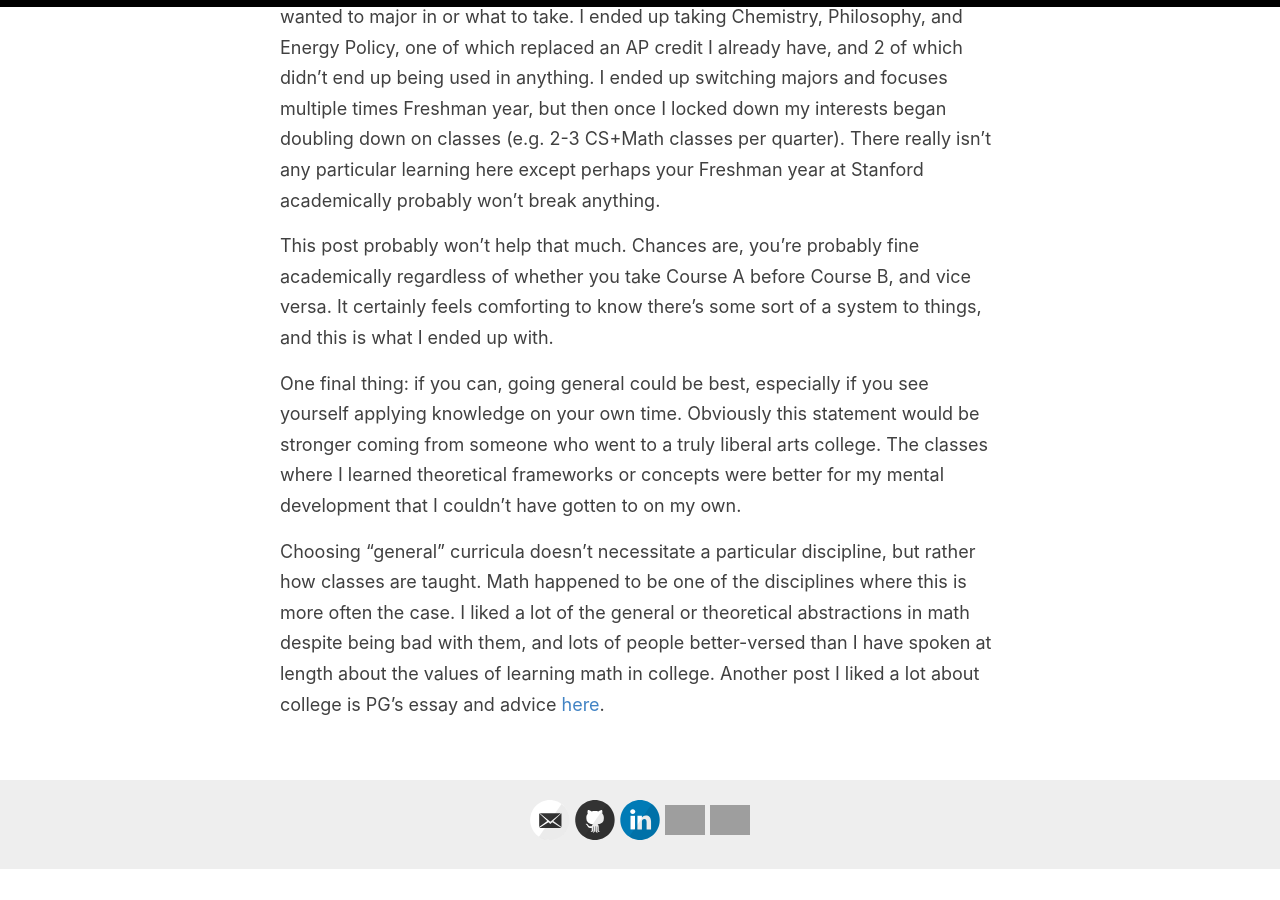
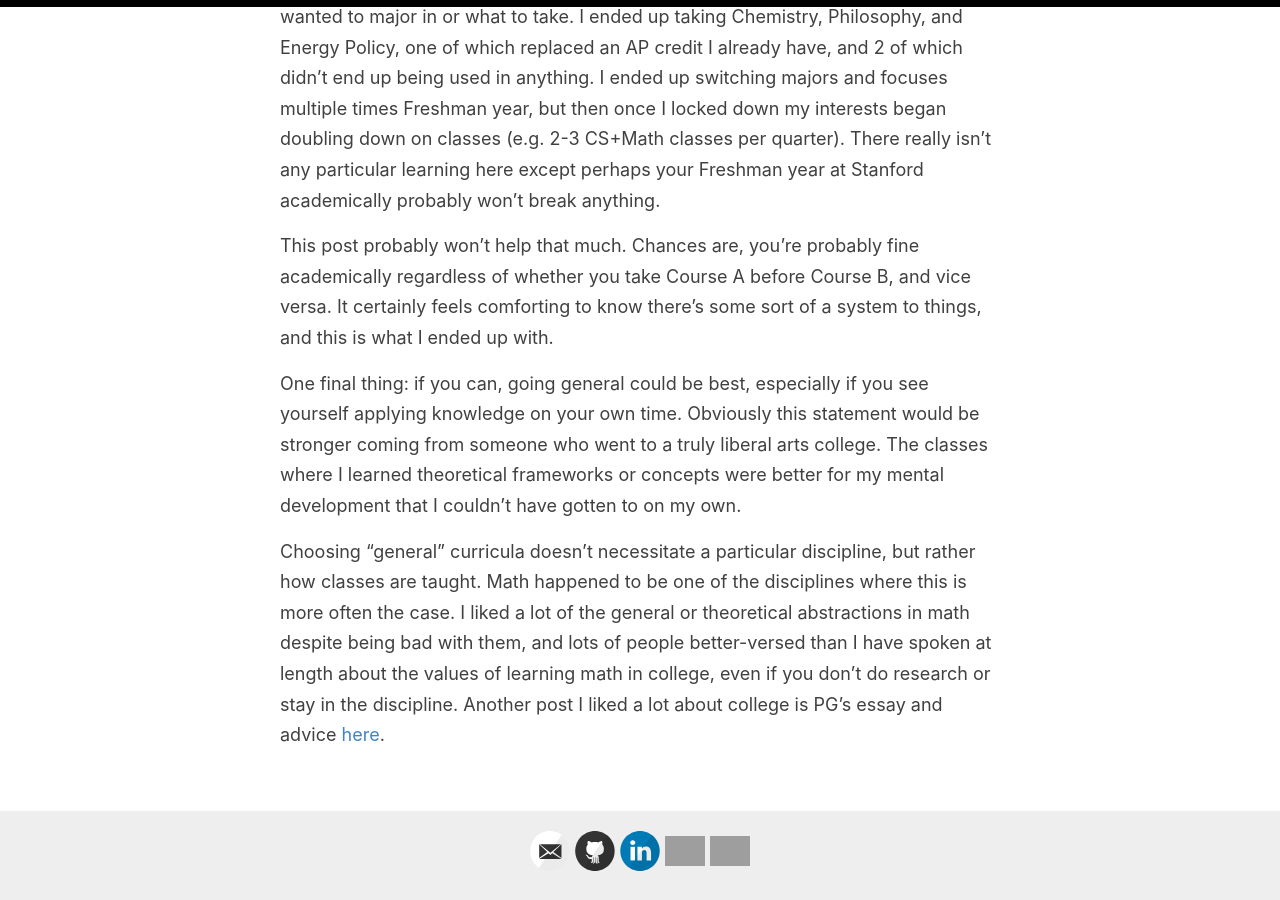
Before and after one commit to evazhang612/sokt-landing, a Jekyll site: the page built from _pages/wtt.md, in a window 1280 px wide and 900 px high, scrolled down 2795 px. Built offline with Jekyll 4.4.1, drawn with Linux system fonts in a browser that asks for light colours; nearby versions of some CDN libraries; library files that are not in the unit come from our copies; before the commit the page ends 3665 px from its top, so only the background shows below that; grey boxes are pictures that could not be loaded.

```diff
--- a/_pages/wtt.md
+++ b/_pages/wtt.md
@@ -34,4 +34,4 @@ This post probably won't help that much. Chances are, you're probably fine acade
 
 One final thing: if you can, going general could be best, especially if you see yourself applying knowledge on your own time. Obviously this statement would be stronger coming from someone who went to a truly liberal arts college. The classes where I learned theoretical frameworks or concepts were better for my mental development that I couldn't have gotten to on my own.
 
-Choosing "general" curricula doesn't necessitate a particular discipline, but rather how classes are taught. Math happened to be one of the disciplines where this is more often the case. I liked a lot of the general or theoretical abstractions in math despite being bad with them, and lots of people better-versed than I have spoken at length about the values of learning math in college. Another post I liked a lot about college is PG's essay and advice [here](http://www.paulgraham.com/college.html).
+Choosing "general" curricula doesn't necessitate a particular discipline, but rather how classes are taught. Math happened to be one of the disciplines where this is more often the case. I liked a lot of the general or theoretical abstractions in math despite being bad with them, and lots of people better-versed than I have spoken at length about the values of learning math in college, even if you don't do research or stay in the discipline. Another post I liked a lot about college is PG's essay and advice [here](http://www.paulgraham.com/college.html).
```
Also changed, not shown: _pages/courses.md (+1 -1 lines).
